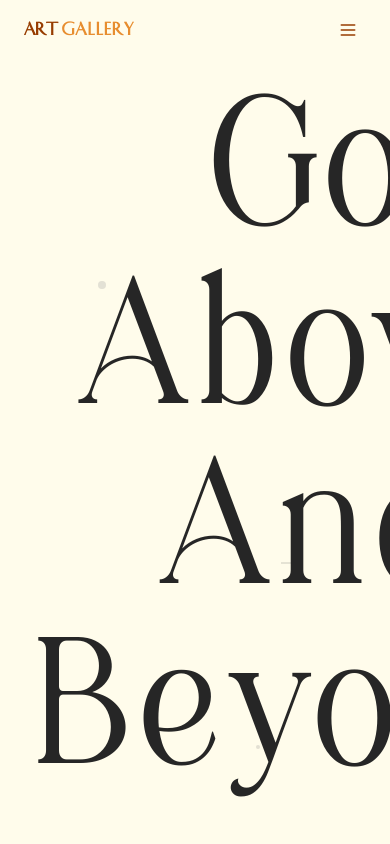
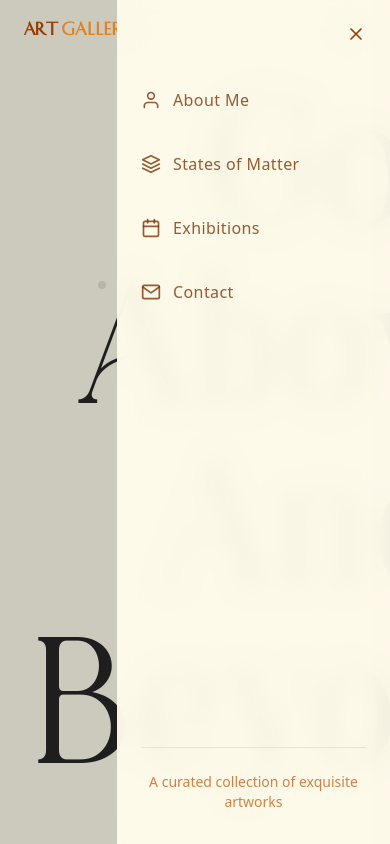
Before and after one commit to joydeep-07/Art-Gallery, a React (Vite) app: page / in a window 390 px wide. Both pictures are taken after a click on the button 348 px from the left and 30 px from the top of the page. Shown: the top 844 px of the page. Built offline with nearby package versions, Linux system fonts and the light colour scheme.

Commit message:
Responsive Navbar

```diff
--- a/src/layouts/Navbar.jsx
+++ b/src/layouts/Navbar.jsx
@@ -1,11 +1,20 @@
 import React, { useState, useEffect, useRef } from "react";
 import { Link } from "react-router-dom";
+import {
+  FiMenu,
+  FiX,
+  FiUser,
+  FiLayers,
+  FiCalendar,
+  FiMail,
+} from "react-icons/fi";
 
 const Navbar = () => {
   const [showNavbar, setShowNavbar] = useState(true);
   const [lastScrollY, setLastScrollY] = useState(0);
   const [scrolledEnough, setScrolledEnough] = useState(false);
   const [isMobile, setIsMobile] = useState(false);
+  const [isSidePanelOpen, setIsSidePanelOpen] = useState(false);
   const hideTimeout = useRef(null);
 
   // Check screen size on mount and resize
@@ -67,7 +76,39 @@ const Navbar = () => {
     }
   };
 
+  const toggleSidePanel = () => {
+    setIsSidePanelOpen(!isSidePanelOpen);
+  };
+
+  const closeSidePanel = () => {
+    setIsSidePanelOpen(false);
+  };
+
+  // Close side panel when clicking on a link
+  const handleLinkClick = () => {
+    closeSidePanel();
+  };
+
+  // Close side panel when clicking outside
+  useEffect(() => {
+    const handleClickOutside = (event) => {
+      if (
+        isSidePanelOpen &&
+        !event.target.closest(".side-panel") &&
+        !event.target.closest(".mobile-menu-button")
+      ) {
+        closeSidePanel();
+      }
+    };
+
+    document.addEventListener("mousedown", handleClickOutside);
+    return () => {
+      document.removeEventListener("mousedown", handleClickOutside);
+    };
+  }, [isSidePanelOpen]);
+
   return (
+    <>
       <nav
         className={`fixed top-0 w-full px-4 sm:px-6 md:px-[70px] backdrop-blur-[1px] z-50 transition-transform duration-500 ease-in-out ${
           showNavbar ? "translate-y-0" : "-translate-y-[100%]"
@@ -144,26 +185,103 @@ const Navbar = () => {
             </div>
 
             {/* Mobile Menu Button */}
-          <div className="md:hidden">
-            <button className="text-amber-800 hover:text-amber-700 transition-colors duration-300 p-2">
-              <svg
-                className="w-5 h-5 sm:w-6 sm:h-6"
-                fill="none"
-                stroke="currentColor"
-                viewBox="0 0 24 24"
+            <div className="md:hidden mobile-menu-button">
+              <button
+                onClick={toggleSidePanel}
+                className="text-amber-800 hover:text-amber-700 transition-colors duration-300 p-2"
               >
-                <path
-                  strokeLinecap="round"
-                  strokeLinejoin="round"
-                  strokeWidth={2}
-                  d="M4 6h16M4 12h16M4 18h16"
-                />
-              </svg>
+                {isSidePanelOpen ? (
+                  <FiX className="w-5 h-5 sm:w-6 sm:h-6" />
+                ) : (
+                  <FiMenu className="w-5 h-5 sm:w-6 sm:h-6" />
+                )}
               </button>
             </div>
           </div>
         </div>
       </nav>
+
+      {/* Mobile Side Panel */}
+      <div
+        className={`side-panel fixed top-0 right-0 h-full w-[70vw] bg-amber-50/95 backdrop-blur-md z-50 transform transition-transform duration-300 ease-in-out md:hidden ${
+          isSidePanelOpen ? "translate-x-0" : "translate-x-full"
+        }`}
+      >
+        <div className="flex flex-col h-full pt-20 px-6">
+          {/* Close Button */}
+          <button
+            onClick={closeSidePanel}
+            className="absolute top-4 right-4 text-amber-800 hover:text-amber-700 transition-colors duration-300 p-2"
+          >
+            <FiX className="w-5 h-5" />
+          </button>
+
+          {/* Navigation Links */}
+          <ul className="flex flex-col space-y-6">
+            <li>
+              <Link
+                to="/are/we/working"
+                onClick={handleLinkClick}
+                className="flex items-center text-amber-900/80 hover:text-amber-700 tracking-wide transition-colors duration-300 py-2 text-base"
+              >
+                <FiUser className="mr-3 w-5 h-5" />
+                About Me
+              </Link>
+            </li>
+
+            <li>
+              <Link
+                to="/collections"
+                onClick={handleLinkClick}
+                className="flex items-center text-amber-900/80 hover:text-amber-700 tracking-wide transition-colors duration-300 py-2 text-base"
+              >
+                <FiLayers className="mr-3 w-5 h-5" />
+                States of Matter
+              </Link>
+            </li>
+
+            <li>
+              <Link
+                to="/exhibition"
+                onClick={handleLinkClick}
+                className="flex items-center text-amber-900/80 hover:text-amber-700 tracking-wide transition-colors duration-300 py-2 text-base"
+              >
+                <FiCalendar className="mr-3 w-5 h-5" />
+                Exhibitions
+              </Link>
+            </li>
+
+            <li>
+              <Link
+                to="/contacts"
+                onClick={handleLinkClick}
+                className="flex items-center text-amber-900/80 hover:text-amber-700 tracking-wide transition-colors duration-300 py-2 text-base"
+              >
+                <FiMail className="mr-3 w-5 h-5" />
+                Contact
+              </Link>
+            </li>
+          </ul>
+
+          {/* Bottom Section */}
+          <div className="mt-auto pb-8">
+            <div className="border-t border-amber-200 pt-6">
+              <p className="text-amber-700/70 text-sm text-center">
+                A curated collection of exquisite artworks
+              </p>
+            </div>
+          </div>
+        </div>
+      </div>
+
+      {/* Overlay */}
+      {isSidePanelOpen && (
+        <div
+          className="fixed inset-0 bg-black/20 z-40 md:hidden"
+          onClick={closeSidePanel}
+        />
+      )}
+    </>
   );
 };
 
```
Lines whose indentation alone changed are shown as unchanged.
